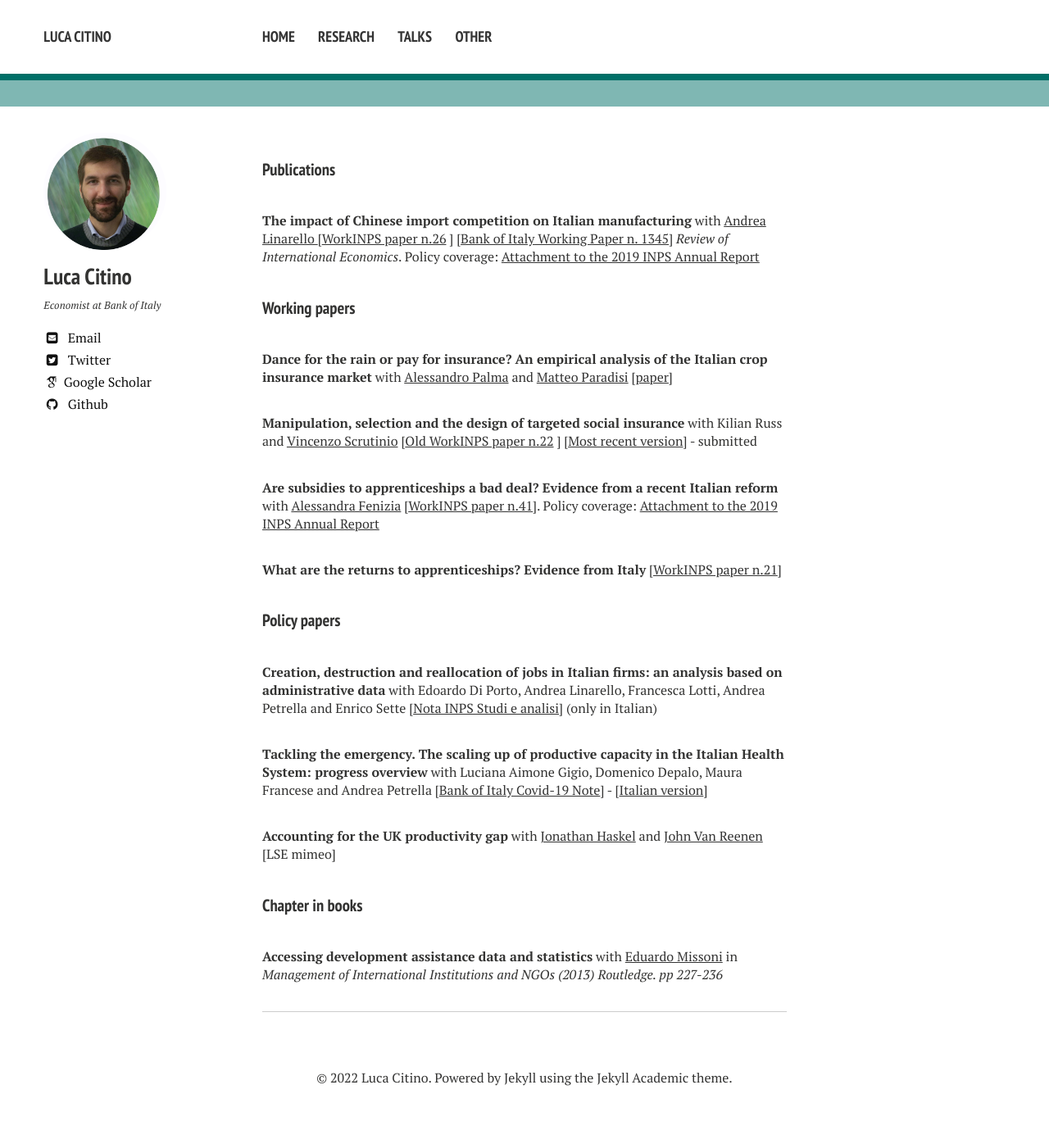
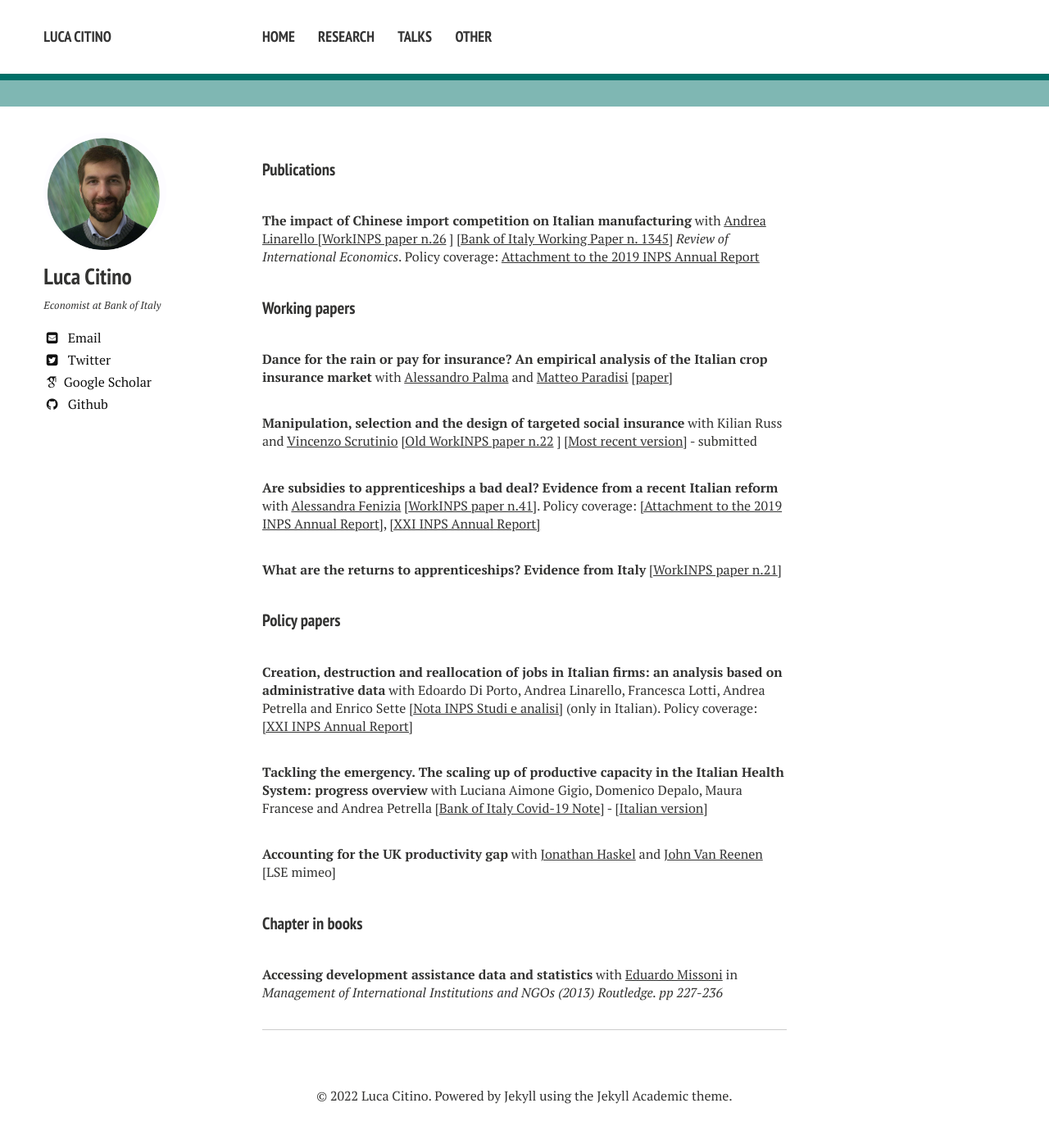
Before and after one commit to luca-citino/luca-citino.github.io, a Jekyll site: the page built from research.md, in a window 1280 px wide. Shown: the whole page at 82% size. Built offline with Jekyll 4.4.1, drawn with Linux system fonts in a browser that asks for light colours; nearby versions of some CDN libraries; some web fonts are replaced; before the commit the page ends 1374 px from its top, so only the background shows below that.

Commit message:
Update research.md

```diff
--- a/research.md
+++ b/research.md
@@ -15,7 +15,7 @@ title: Research
 
 **Manipulation, selection and the design of targeted social insurance**  with Kilian Russ and <a href="https://sites.google.com/view/vincenzoscrutinio/home">Vincenzo Scrutinio</a> [<a href="https://www.inps.it/docallegatiNP/Mig/InpsComunica/WorkInps_Papers/22_gennaio_2019_Happy%20Birthday_citino_russ_scrutinio.pdf">Old WorkINPS paper n.22</a> ]  [<a href="https://luca-citino.github.io/docs/targeted_UI.pdf">Most recent version</a>] - submitted
 
-**Are subsidies to apprenticeships a bad deal? Evidence from a recent Italian reform** with <a href="https://sites.google.com/site/alessandrafenizia/">Alessandra Fenizia</a> [<a href="https://www.inps.it/docallegatiNP/Mig/InpsComunica/WorkInps_Papers/41_Unico_%20Citino_Fenizia.pdf">WorkINPS paper n.41</a>]. Policy coverage: <a href="https://www.inps.it/docallegatiNP/Mig/Dati_analisi_bilanci/Rapporti_annuali/allegato_XVIII_R_A_versione_on_line.pdf)">Attachment to the 2019 INPS Annual Report</a>
+**Are subsidies to apprenticeships a bad deal? Evidence from a recent Italian reform** with <a href="https://sites.google.com/site/alessandrafenizia/">Alessandra Fenizia</a> [<a href="https://www.inps.it/docallegatiNP/Mig/InpsComunica/WorkInps_Papers/41_Unico_%20Citino_Fenizia.pdf">WorkINPS paper n.41</a>]. Policy coverage: <a href="https://www.inps.it/docallegatiNP/Mig/Dati_analisi_bilanci/Rapporti_annuali/allegato_XVIII_R_A_versione_on_line.pdf)">[Attachment to the 2019 INPS Annual Report]</a>, <a href="https://www.inps.it/docallegatiNP/Mig/Dati_analisi_bilanci/Rapporti_annuali/XXI_Rapporto_Annuale/XXI_Rapporto_Annuale.pdf">[XXI INPS Annual Report]</a>
 
 **What are the returns to apprenticeships? Evidence from Italy** [<a href="https://www.inps.it/docallegatiNP/Mig/InpsComunica/WorkInps_Papers/21_luglio_2020_aggiornamento_WorkINPS_papers.pdf">WorkINPS paper n.21</a>]
 
@@ -23,7 +23,7 @@ title: Research
 
 #### Policy papers
 
-**Creation, destruction and reallocation of jobs in Italian firms: an analysis based on administrative data** with Edoardo Di Porto, Andrea Linarello, Francesca Lotti, Andrea Petrella and Enrico Sette [<a href="https://www.inps.it/docallegatiNP/Mig/Dati_analisi_bilanci/Attivita_ricerca/Studi_e_analisi/2022/nota_BdI_Inps_05_2022.pdf">Nota INPS Studi e analisi</a>] (only in Italian)
+**Creation, destruction and reallocation of jobs in Italian firms: an analysis based on administrative data** with Edoardo Di Porto, Andrea Linarello, Francesca Lotti, Andrea Petrella and Enrico Sette [<a href="https://www.inps.it/docallegatiNP/Mig/Dati_analisi_bilanci/Attivita_ricerca/Studi_e_analisi/2022/nota_BdI_Inps_05_2022.pdf">Nota INPS Studi e analisi</a>] (only in Italian). Policy coverage: <a href="https://www.inps.it/docallegatiNP/Mig/Dati_analisi_bilanci/Rapporti_annuali/XXI_Rapporto_Annuale/XXI_Rapporto_Annuale.pdf">[XXI INPS Annual Report]</a>
 
 **Tackling the emergency. The scaling up of productive capacity in the Italian Health System: progress overview** with Luciana Aimone Gigio, Domenico Depalo, Maura Francese and Andrea Petrella [<a href="https://www.bancaditalia.it/media/notizie/2020/2020_HealthPolicies_progress_v6_External.pdf?language_id=1">Bank of Italy Covid-19 Note</a>] - [<a href="https://www.bancaditalia.it/media/notizie/2020/2020_HealthPolicies_Progress_v6_ITA_External.pdf">Italian version</a>]
 
```
